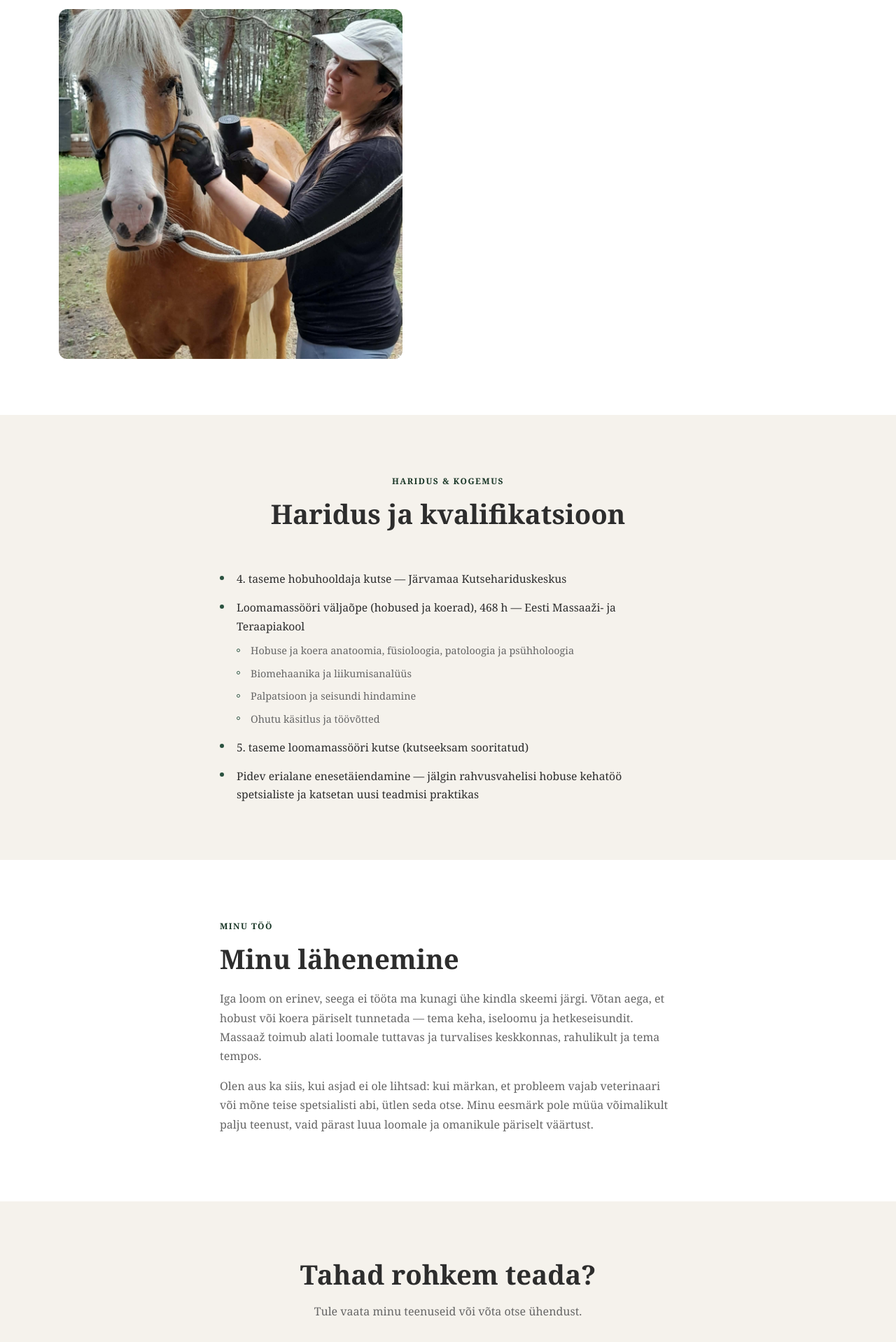
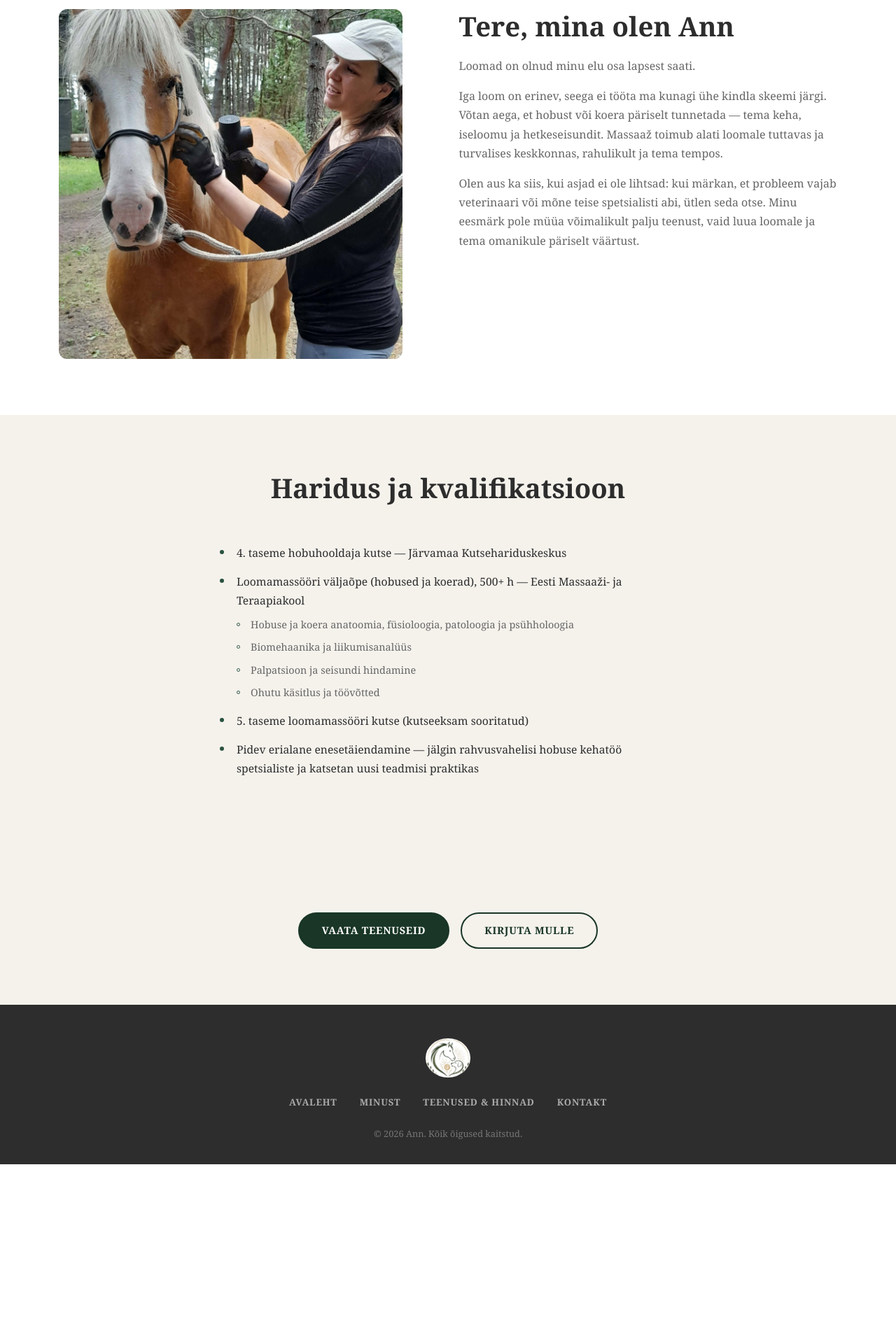
Before and after one commit to anneskomagi-coder/rahuloom, a React (Vite) app: page /minust in a window 1280 px wide. Shown: the part 140-2058 px from the top of the page at 70% size. After the commit the page ends 1804 px from the top, so only its background shows below. Built offline with nearby package versions, Linux system fonts and the light colour scheme.

Commit message:
minust update

```diff
--- a/src/content/minust.json
+++ b/src/content/minust.json
@@ -11,7 +11,7 @@
   "edu_items": [
     { "text": "4. taseme hobuhooldaja kutse — Järvamaa Kutsehariduskeskus" },
     {
-      "text": "Loomamassööri väljaõpe (hobused ja koerad), 468 h — Eesti Massaaži- ja Teraapiakool",
+      "text": "Loomamassööri väljaõpe (hobused ja koerad), 500+ h — Eesti Massaaži- ja Teraapiakool",
       "subitems": [
         "Hobuse ja koera anatoomia, füsioloogia, patoloogia ja psühholoogia",
         "Biomehaanika ja liikumisanalüüs",
@@ -25,7 +25,7 @@
   "approach_label": "Minu töö",
   "approach_h2": "Minu lähenemine",
   "approach_p1": "Iga loom on erinev, seega ei tööta ma kunagi ühe kindla skeemi järgi. Võtan aega, et hobust või koera päriselt tunnetada — tema keha, iseloomu ja hetkeseisundit. Massaaž toimub alati loomale tuttavas ja turvalises keskkonnas, rahulikult ja tema tempos.",
-  "approach_p2": "Olen aus ka siis, kui asjad ei ole lihtsad: kui märkan, et probleem vajab veterinaari või mõne teise spetsialisti abi, ütlen seda otse. Minu eesmärk pole müüa võimalikult palju teenust, vaid pärast luua loomale ja omanikule päriselt väärtust.",
+  "approach_p2": "Olen aus ka siis, kui asjad ei ole lihtsad: kui märkan, et probleem vajab veterinaari või mõne teise spetsialisti abi, ütlen seda otse. Minu eesmärk pole müüa võimalikult palju teenust, vaid luua loomale ja tema omanikule päriselt väärtust.",
   "cta_h2": "Tahad rohkem teada?",
   "cta_text": "Tule vaata minu teenuseid või võta otse ühendust.",
   "cta_btn1": "Vaata teenuseid",
--- a/src/pages/Minust/Minust.tsx
+++ b/src/pages/Minust/Minust.tsx
@@ -13,20 +13,19 @@ export default function Minust() {
           <div>
             <img src={hobune} alt="Hobune pikali" className="content-img about-ph" />
           </div>
-          {/* <div className={styles.aboutText}>
-            <span className={styles.label}>{m.about_label}</span>
+         <div className={styles.aboutText}>
             <h2>{m.about_h2}</h2>
             <p>{m.about_p1}</p>
-            <p>{m.about_p2}</p>
-            <p>{m.about_p3}</p>
-          </div> */}
+
+          <p>{m.approach_p1}</p>
+          <p>{m.approach_p2}</p>
+          </div>
         </div>
       </section>
 
       <section className="section bg-soft">
         <div className={`container ${styles.eduSection}`}>
           <div className={styles.sectionHeader}>
-            <span className={styles.label}>{m.edu_label}</span>
             <h2>{m.edu_h2}</h2>
           </div>
           <ul className={styles.eduList}>
@@ -46,18 +45,18 @@ export default function Minust() {
         </div>
       </section>
 
-      <section className="section">
+      {/* <section className="section">
         <div className={`container ${styles.approachSection}`}>
           <span className={styles.label}>{m.approach_label}</span>
           <h2>{m.approach_h2}</h2>
           <p>{m.approach_p1}</p>
           <p>{m.approach_p2}</p>
         </div>
-      </section>
+      </section> */}
 
       <CtaSection
-        h2={m.cta_h2}
-        text={m.cta_text}
+        h2={""}
+        text={""}
         buttons={[
           { label: m.cta_btn1, to: '/teenused', variant: 'primary' },
           { label: m.cta_btn2, to: '/kontakt', variant: 'outline' },
```
